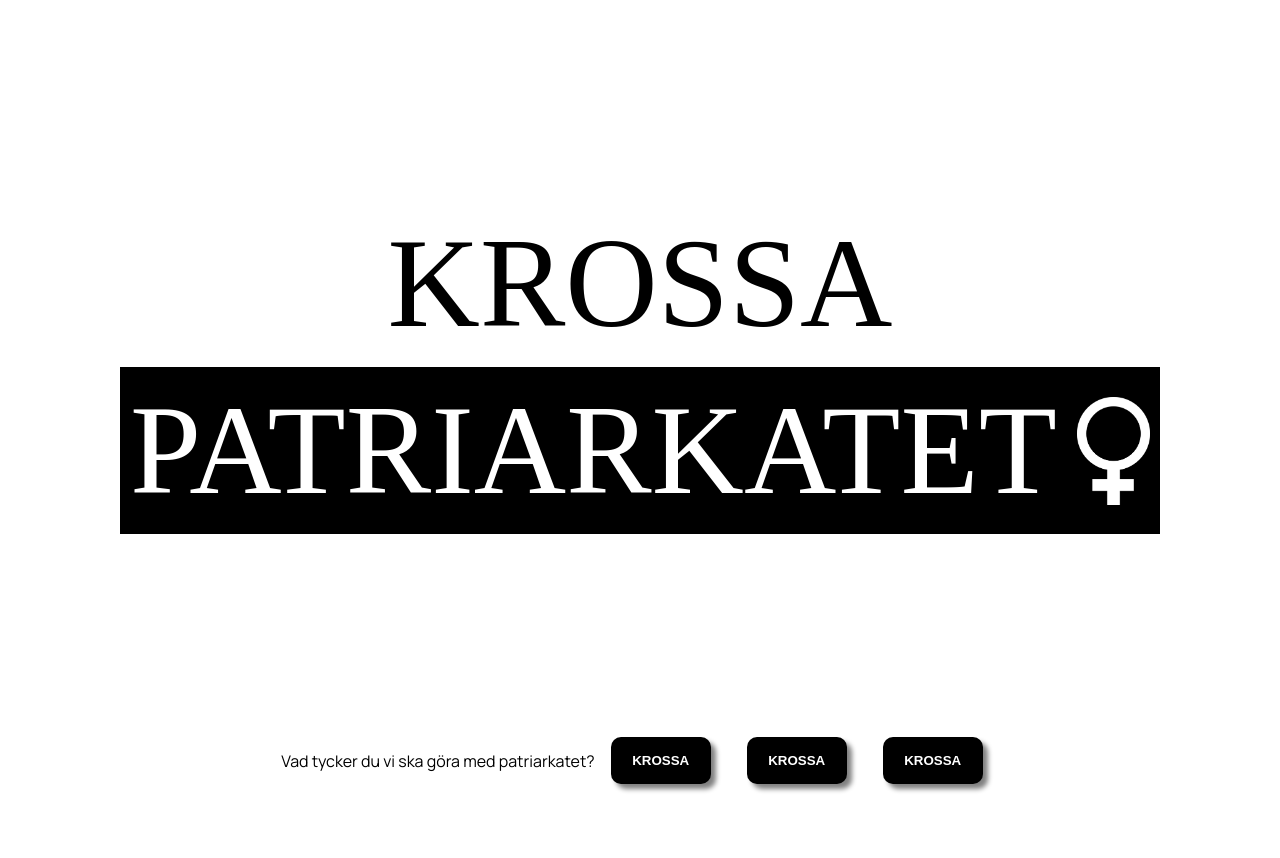
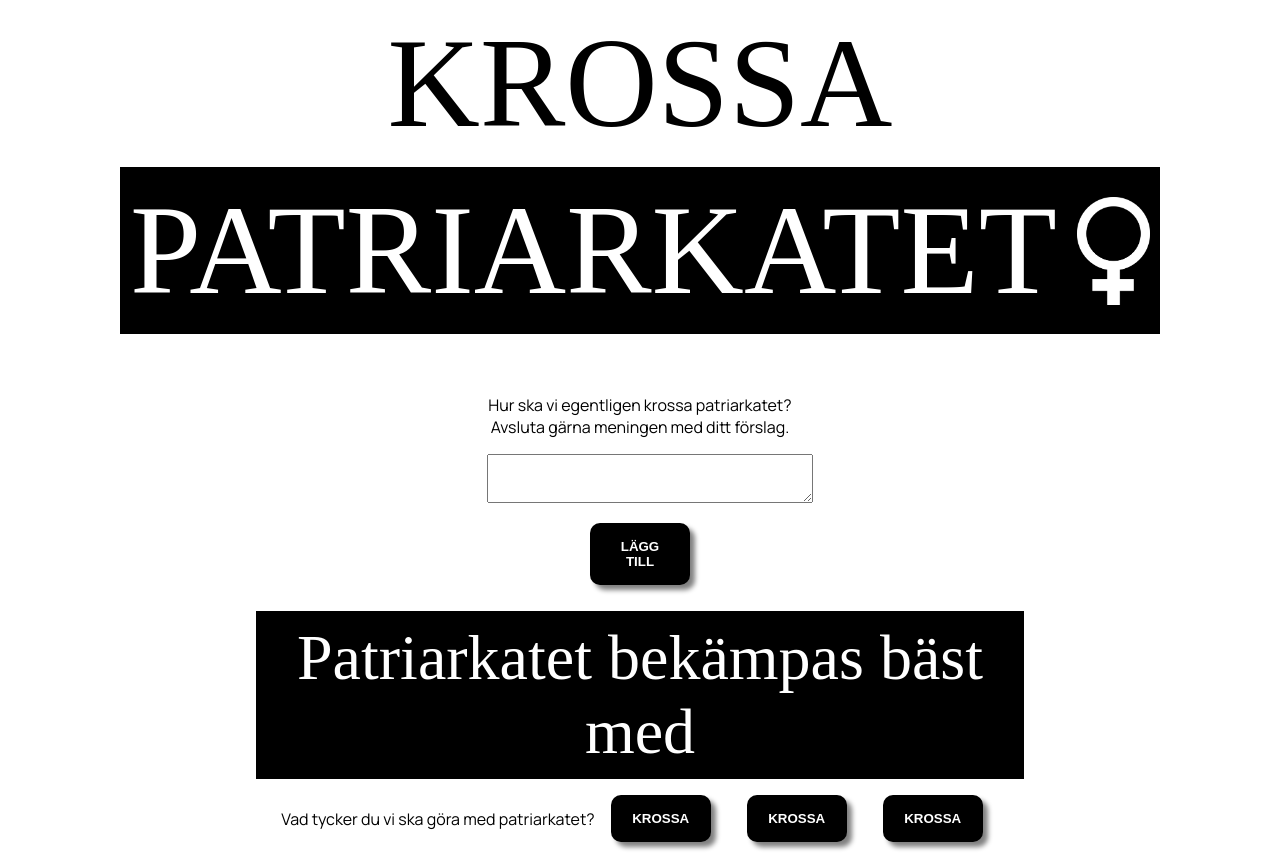
Before and after one commit to AECIsoz/KP, a plain HTML site: page index.html in a window 1280 px wide. Before the commit the page ends 800 px from the top, so only its background shows below. Drawn offline with Linux system fonts and the light colour scheme; a web font is replaced by a local one.

Commit message:
tweak styling and functionality finish sentence

```diff
--- a/index.html
+++ b/index.html
@@ -13,23 +13,30 @@
 		<title>Krossa Patriarkatet!</title>
 	</head>
 	<body>
-		<div class="center-page flex">
+		<!-- heading -->
+		<div class="flex">
 			<h1>KROSSA</h1>
 			<div class="contrast-box flex" id="smash">
 				<h1>PATRIARKATET</h1>
 				<img id="fem-symbol" src="images/femsymbol.png" alt="feminist symbol" />
 			</div>
 		</div>
-
-		<footer class="bottom-page flex column">
-			<div class="flex">
-				<p>Vad tycker du vi ska göra med patriarkatet?</p>
-				<div>
-					<button class="btn">Krossa</button>
-					<button class="btn">Krossa</button>
-					<button class="btn">Krossa</button>
-				</div>
-			</div>
+		<!-- input form -->
+		<div class="form">
+			<form action="" id="input-form" class="adjusted-down">
+				<label for="input-text"
+					><h4>Hur ska vi egentligen krossa patriarkatet?</h4>
+					<h4>Avsluta gärna meningen med ditt förslag.</h4>
+				</label>
+				<textarea id="input-text" rows="1" cols="20"></textarea>
+			</form>
+			<button id="finish-sentence" onclick="enterText()">Lägg till</button>
+		</div>
+		<div class="contrast-box narrow">
+			<h2 id="place-text">Patriarkatet bekämpas bäst med</h2>
+		</div>
+		<!-- message buttons -->
+		<footer class="flex column">
 			<div id="message-one" class="hide flex">
 				<div class="flex">
 					<h1>JAJAMENSAN</h1>
@@ -60,6 +67,14 @@
 					/>
 				</div>
 			</div>
+			<div class="flex">
+				<p>Vad tycker du vi ska göra med patriarkatet?</p>
+				<div>
+					<button class="btn">Krossa</button>
+					<button class="btn">Krossa</button>
+					<button class="btn">Krossa</button>
+				</div>
+			</div>
 		</footer>
 		<script src="main.js"></script>
 	</body>
--- a/main.js
+++ b/main.js
@@ -1,10 +1,6 @@
+// changing color of part of heading on click
 let smashButton = document.getElementById('smash');
 let femSymbol = document.getElementById('fem-symbol');
-let messageOne = document.getElementById('message-one');
-let messageTwo = document.getElementById('message-two');
-let messageThree = document.getElementById('message-three');
-let crossBtn = document.getElementsByClassName('btn');
-let x = 0;
 
 smashButton.addEventListener('click', () => {
 	smashButton.classList.toggle('explode');
@@ -19,6 +15,13 @@ smashButton.addEventListener('click', () => {
 	}
 	toggleImage();
 });
+
+// show message on click of button
+let messageOne = document.getElementById('message-one');
+let messageTwo = document.getElementById('message-two');
+let messageThree = document.getElementById('message-three');
+let crossBtn = document.getElementsByClassName('btn');
+let x = 0;
 
 for (let x = 0; x < crossBtn.length; x++) {
 	if (x == 0) {
@@ -35,3 +38,39 @@ for (let x = 0; x < crossBtn.length; x++) {
 		});
 	}
 }
+
+// remove message on click
+if (messageOne.classList.contains('hide') === true) {
+	messageOne.addEventListener('click', () => {
+		messageOne.classList.add('hide');
+	});
+}
+if (messageTwo.classList.contains('hide') === true) {
+	messageTwo.addEventListener('click', () => {
+		messageTwo.classList.add('hide');
+	});
+}
+if (messageThree.classList.contains('hide') === true) {
+	messageThree.addEventListener('click', () => {
+		messageThree.classList.add('hide');
+	});
+}
+
+// add text to finish sentence
+let inputTextBox = document.getElementById('input-text');
+
+inputTextBox.addEventListener('keypress', function (event) {
+	if (event.key === 'Enter' && !event.shiftKey) {
+		event.preventDefault();
+		document.getElementById('finish-sentence').click();
+	}
+});
+
+function enterText() {
+	let inputForm = document.getElementById('input-form');
+	let inputText = document.getElementById('place-text').innerHTML;
+	console.log('input text: ' + inputText);
+	inputText += ' ' + inputForm.elements[0].value;
+	document.getElementById('place-text').innerText = inputText;
+	inputTextBox.value = '';
+}
--- a/style.css
+++ b/style.css
@@ -16,11 +16,19 @@ h3 {
 	font-family: 'Jersey 15', serif;
 	font-weight: 400;
 	font-style: normal;
+	padding: 10px;
 }
 
 h1 {
 	font-size: 8rem;
-	padding: 10px;
+}
+
+h2 {
+	font-size: 4rem;
+}
+
+h3 {
+	font-size: 3rem;
 }
 
 h4,
@@ -46,6 +54,21 @@ button {
 	text-transform: uppercase;
 }
 
+label {
+	padding: 20px;
+}
+
+textarea {
+	font-size: 1.5rem;
+	padding: 10px;
+	margin-top: 1rem;
+	text-align: center;
+}
+
+footer div {
+	cursor: pointer;
+}
+
 /* alignment classes */
 
 .flex {
@@ -55,26 +78,24 @@ button {
 	flex-wrap: wrap;
 }
 
-.center-page {
-	margin-top: 200px;
-}
-.bottom-page {
-	position: fixed;
-	left: 0;
-	bottom: 0;
-	width: 100%;
-	background-color: white;
-}
-
 .column {
 	flex-direction: column;
 }
 .adjusted-down {
-	padding-top: 5rem;
+	padding-top: 2rem;
 }
 
 .hide {
 	display: none;
+}
+
+.form {
+	padding: 10px;
+}
+
+.narrow {
+	width: 60%;
+	margin: 0 auto;
 }
 
 /* color classes */
@@ -92,6 +113,11 @@ button {
 /* behaviours */
 #smash:hover {
 	cursor: pointer;
+}
+
+button:hover {
+	background-color: rgb(251, 250, 253);
+	color: #222;
 }
 
 /* images */
```
